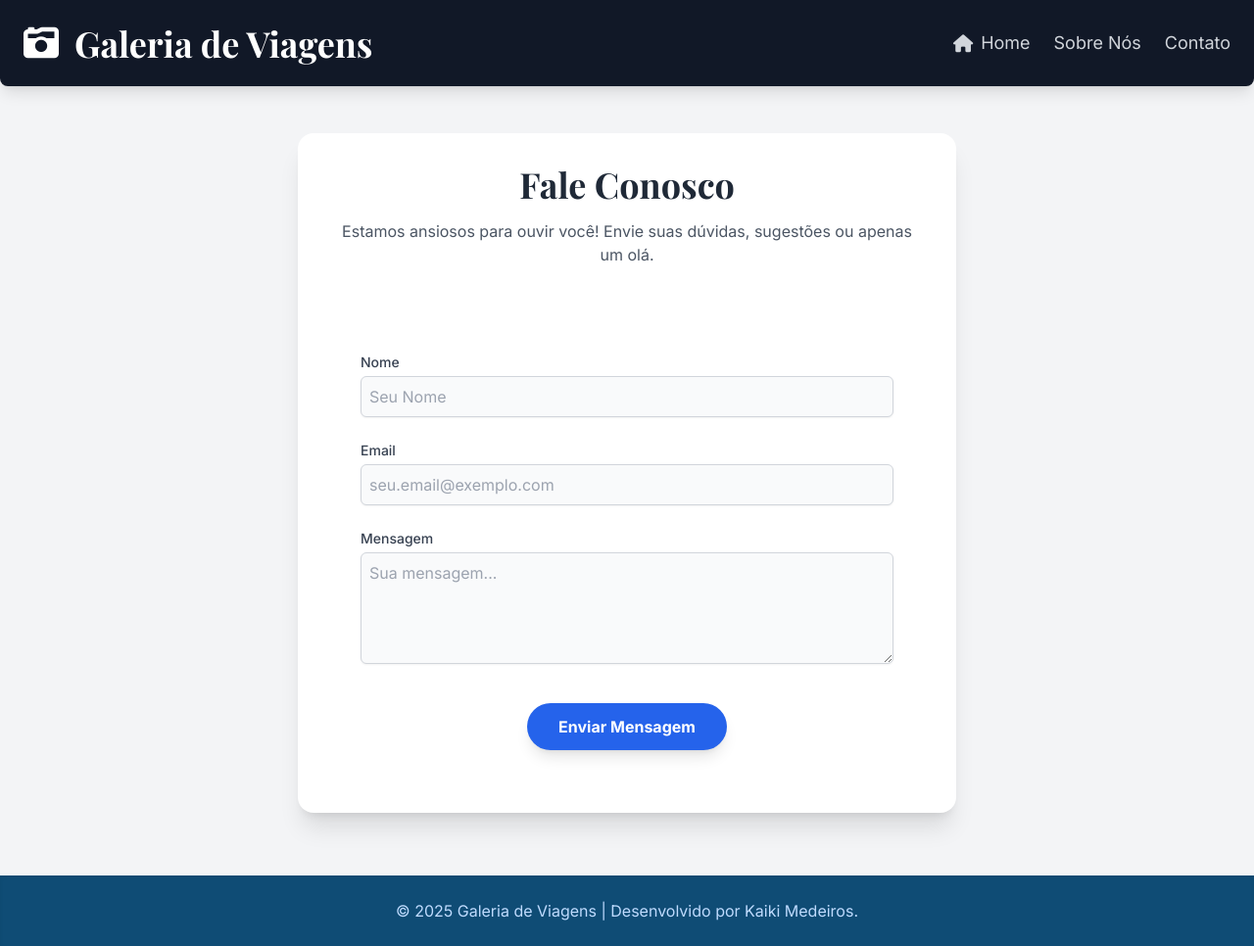
After one commit to feolcostaa/teste, a Django app: page /photos/contato/ in a window 1280 px wide. The commit adds this page. Shown: the whole page at 98% size. Run offline with Django 5.2, Linux system fonts and the light colour scheme; some libraries are stand-ins or nearby versions.

Commit message:
Adicionando contato e sopbre nos

```diff
--- a/galeria/settings.py
+++ b/galeria/settings.py
@@ -126,3 +126,6 @@ DEFAULT_AUTO_FIELD = 'django.db.models.BigAutoField'
 # Configurações de Mídia
 MEDIA_URL = '/media/'
 MEDIA_ROOT = os.path.join(BASE_DIR, 'media')
+
+EMAIL_BACKEND = 'django.core.mail.backends.filebased.EmailBackend'
+EMAIL_FILE_PATH = BASE_DIR / 'email'
--- /dev/null
+++ b/photos/forms.py
@@ -0,0 +1,29 @@
+# photos/forms.py
+
+from django import forms
+
+class ContatoForm(forms.Form):
+    nome = forms.CharField(
+        label='Nome',
+        max_length=100,
+        widget=forms.TextInput(attrs={
+            'class': 'mt-1 block w-full p-2 bg-gray-50 border border-gray-300 rounded-md text-gray-800 focus:ring-blue-500 focus:border-blue-500 shadow-sm',
+            'placeholder': 'Seu Nome'
+        })
+    )
+    email = forms.EmailField(
+        label='Email',
+        widget=forms.EmailInput(attrs={
+            'class': 'mt-1 block w-full p-2 bg-gray-50 border border-gray-300 rounded-md text-gray-800 focus:ring-blue-500 focus:border-blue-500 shadow-sm',
+            'placeholder': 'seu.email@exemplo.com'
+        })
+    )
+    mensagem = forms.CharField(
+        label='Mensagem',
+        # Usamos Textarea aqui, que é mais apropriado para mensagens longas
+        widget=forms.Textarea(attrs={
+            'class': 'mt-1 block w-full p-2 bg-gray-50 border border-gray-300 rounded-md text-gray-800 focus:ring-blue-500 focus:border-blue-500 shadow-sm',
+            'rows': 4,
+            'placeholder': 'Sua mensagem...'
+        })
+    )
--- a/photos/templates/photos/photo_base.html
+++ b/photos/templates/photos/photo_base.html
@@ -1,3 +1,4 @@
+{% load static %}
 <!DOCTYPE html>
 <html lang="pt-br">
 <head>
@@ -14,7 +15,7 @@
         font-family: 'Inter', sans-serif;
         background-color: #f8fafc;
     }
-    h1, h2 {
+    h1, h2, .header-title {
         font-family: 'Playfair Display', serif;
     }
 
@@ -23,10 +24,28 @@
 
 </style>
 </head>
-<body>
+<body class="bg-gray-100">
 
-    {% block content %}
-    {% endblock %}
+    <header class="bg-gray-900 text-white p-6 shadow-lg rounded-b-lg">
+        <div class="container mx-auto flex items-center justify-between">
+            <div class="flex items-center">
+                <i class="fas fa-camera-retro text-4xl mr-4"></i>
+                <h1 class="text-4xl font-bold header-title">Galeria de Viagens</h1>
+            </div>
+            <nav class="flex space-x-6 text-lg">
+                <a href="{% url 'photo_list' %}" class="text-gray-300 hover:text-white flex items-center gap-2">
+                    <i class="fas fa-home"></i> Home
+                </a>
+                <a href="{% url 'photo_sobre_nos' %}" class="text-gray-300 hover:text-white">Sobre Nós</a>
+                <a href="{% url 'photo_contato' %}" class="text-gray-300 hover:text-white">Contato</a>
+            </nav>
+        </div>
+    </header>
+
+    <main class="container mx-auto mt-8">
+        {% block content %}
+        {% endblock %}
+    </main>
 
     <footer class="bg-[#0f4c75] text-white py-6 mt-12 shadow-inner">
         <div class="container mx-auto text-center">
--- /dev/null
+++ b/photos/templates/photos/photo_contato.html
@@ -0,0 +1,47 @@
+{% extends 'photos/photo_base.html' %}
+
+{% block title %}Fale Conosco - Galeria de Viagens{% endblock %}
+
+{% block content %}
+<div class="container mx-auto mt-8 p-4">
+    <div class="bg-white p-8 rounded-2xl shadow-xl max-w-2xl mx-auto">
+        <h1 class="text-4xl font-bold text-gray-800 mb-4 text-center">Fale Conosco</h1>
+        <p class="text-gray-600 text-center mb-8">Estamos ansiosos para ouvir você! Envie suas dúvidas, sugestões ou apenas um olá.</p>
+
+        <div class="p-8 rounded-lg">
+            <form class="space-y-6" action="{% url 'photo_contato' %}" method="POST">
+                {% csrf_token %}
+                <div>
+                    <label for="{{ form.nome.id_for_label }}" class="block text-sm font-medium text-gray-700">Nome</label>
+                    {{ form.nome }}
+                    {% if form.nome.errors %}
+                        <p class="text-red-500 text-xs italic mt-1">{{ form.nome.errors }}</p>
+                    {% endif %}
+                </div>
+
+                <div>
+                    <label for="{{ form.email.id_for_label }}" class="block text-sm font-medium text-gray-700">Email</label>
+                    {{ form.email }}
+                    {% if form.email.errors %}
+                        <p class="text-red-500 text-xs italic mt-1">{{ form.email.errors }}</p>
+                    {% endif %}
+                </div>
+
+                <div>
+                    <label for="{{ form.mensagem.id_for_label }}" class="block text-sm font-medium text-gray-700">Mensagem</label>
+                    {{ form.mensagem }}
+                    {% if form.mensagem.errors %}
+                        <p class="text-red-500 text-xs italic mt-1">{{ form.mensagem.errors }}</p>
+                    {% endif %}
+                </div>
+
+                <div class="text-center pt-4">
+                    <button type="submit" class="bg-blue-600 hover:bg-blue-700 text-white font-bold py-3 px-8 rounded-full shadow-lg transition-transform transform hover:scale-105">
+                        Enviar Mensagem
+                    </button>
+                </div>
+            </form>
+        </div>
+    </div>
+</div>
+{% endblock %}
--- a/photos/templates/photos/photo_list.html
+++ b/photos/templates/photos/photo_list.html
@@ -32,7 +32,7 @@
 {% endblock %}
 
 {% block content %}
-<div class="header-bg py-16 shadow-lg">
+<div class="header-bg py-16 shadow-lg rounded-xl">
     <div class="container mx-auto px-4 text-center">
         <h1 class="text-6xl font-bold text-white mb-4 drop-shadow-md">Galeria de Viagens</h1>
         <p class="text-xl text-blue-200 mb-8">Suas memórias mais preciosas, em um só lugar.</p>
--- a/photos/urls.py
+++ b/photos/urls.py
@@ -1,11 +1,21 @@
-# dentro de photos/urls.py
+# photos/urls.py
 
 from django.urls import path
 from . import views
 
 urlpatterns = [
+    # Rota para a lista/galeria principal de fotos
     path('', views.photo_list, name='photo_list'),
-    path('<int:pk>/', views.photo_detail, name='photo_detail'),
-    path('', views.photo_list, name='photo_list'),
-    path('<int:pk>/', views.photo_detail, name='photo_detail'),
+
+    # Rota para os detalhes de uma foto específica
+    path('photo/<int:pk>/', views.photo_detail, name='photo_detail'),
+
+    # Rota para a página "Sobre Nós"
+    path('sobre-nos/', views.photo_sobre_nos, name='photo_sobre_nos'),
+
+    # Rota para a página de contato
+    path('contato/', views.photo_contato, name='photo_contato'),
+
+    # Rota para a página de sucesso após o envio do formulário
+    path('sucesso/', views.photo_sucesso, name='photo_sucesso'),
 ]
--- a/photos/views.py
+++ b/photos/views.py
@@ -1,10 +1,16 @@
 # photos/views.py
 
-from django.shortcuts import render, get_object_or_404
+from django.shortcuts import render, get_object_or_404, redirect
+from django.urls import reverse
+from django.core.mail import send_mail
+from django.db.models import Q
 from .models import Photo
-from django.db.models import Q
+from .forms import ContatoForm # Certifique-se de criar este arquivo forms.py no app 'photos'
 
 def photo_list(request):
+    """
+    Lista todas as fotos ou filtra com base em uma consulta de pesquisa.
+    """
     search_query = request.GET.get('search_query', '')
 
     if search_query:
@@ -23,5 +29,45 @@ def photo_list(request):
     return render(request, 'photos/photo_list.html', context)
 
 def photo_detail(request, pk):
+    """
+    Exibe os detalhes de uma foto específica.
+    """
     photo = get_object_or_404(Photo, pk=pk)
     return render(request, 'photos/photo_detail.html', {'photo': photo})
+
+def photo_sobre_nos(request):
+    """
+    Renderiza a página 'Sobre Nós' da galeria de fotos.
+    """
+    return render(request, 'photos/photo_sobre_nos.html')
+
+def photo_contato(request):
+    """
+    Processa o formulário de contato.
+    """
+    if request.method == 'POST':
+        form = ContatoForm(request.POST)
+        if form.is_valid():
+            nome = form.cleaned_data['nome']
+            email = form.cleaned_data['email']
+            mensagem = form.cleaned_data['mensagem']
+
+            # Lógica para enviar o e-mail
+            send_mail(
+                subject=f'Contato da Galeria de Fotos - {nome}',
+                message=f'Nome: {nome}\nEmail: {email}\n\nMensagem:\n{mensagem}',
+                from_email=email, # E-mail do remetente
+                recipient_list=['seu_email_para_receber@exemplo.com'], # E-mail que receberá a mensagem
+                fail_silently=False,
+            )
+            return redirect(reverse('photo_sucesso'))
+    else:
+        form = ContatoForm()
+
+    return render(request, 'photos/photo_contato.html', {'form': form})
+
+def photo_sucesso(request):
+    """
+    Renderiza a página de sucesso após o envio do formulário.
+    """
+    return render(request, 'photos/photo_sucesso.html')
```
Also changed, not shown: photos/templates/photos/photo_sobre_nos.html (added, +37 -0 lines), photos/templates/photos/photo_sucesso.html (added, +14 -0 lines), 2 other files.
